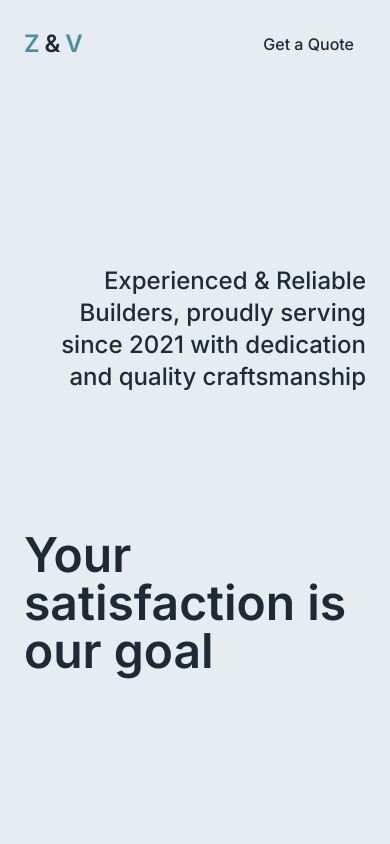
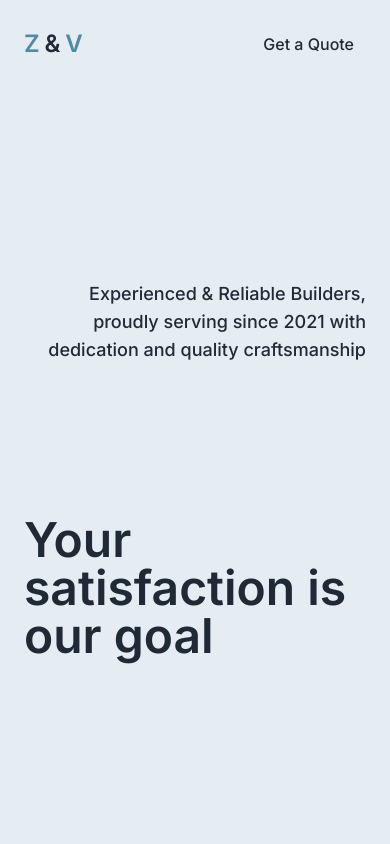
Before and after one commit to evaxliu/zv-homeconstruction-website, a Next.js app: page / in a window 390 px wide. Shown: the top 844 px of the page. Built offline with nearby package versions, Linux system fonts and the light colour scheme.

Commit message:
Fix main page text sizes to support min 340px width phones

```diff
--- a/src/app/components/sections/Main.tsx
+++ b/src/app/components/sections/Main.tsx
@@ -5,7 +5,7 @@ export default function Main() {
     <section className="w-full">
       <div className="mx-auto max-w-7xl px-6 py-10 min-h-[calc(100svh-80px)] flex flex-col justify-evenly">
         <div className="flex justify-end">
-          <h1 className="max-w-sm md:max-w-lg text-right text-2xl font-medium text-[#202A36]">
+          <h1 className="max-w-sm md:max-w-lg text-right text-lg sm:text-xl md:text-2xl font-medium text-[#202A36]">
             Experienced & Reliable Builders, proudly serving since 2021 with dedication and quality craftsmanship
           </h1>
         </div>
```
